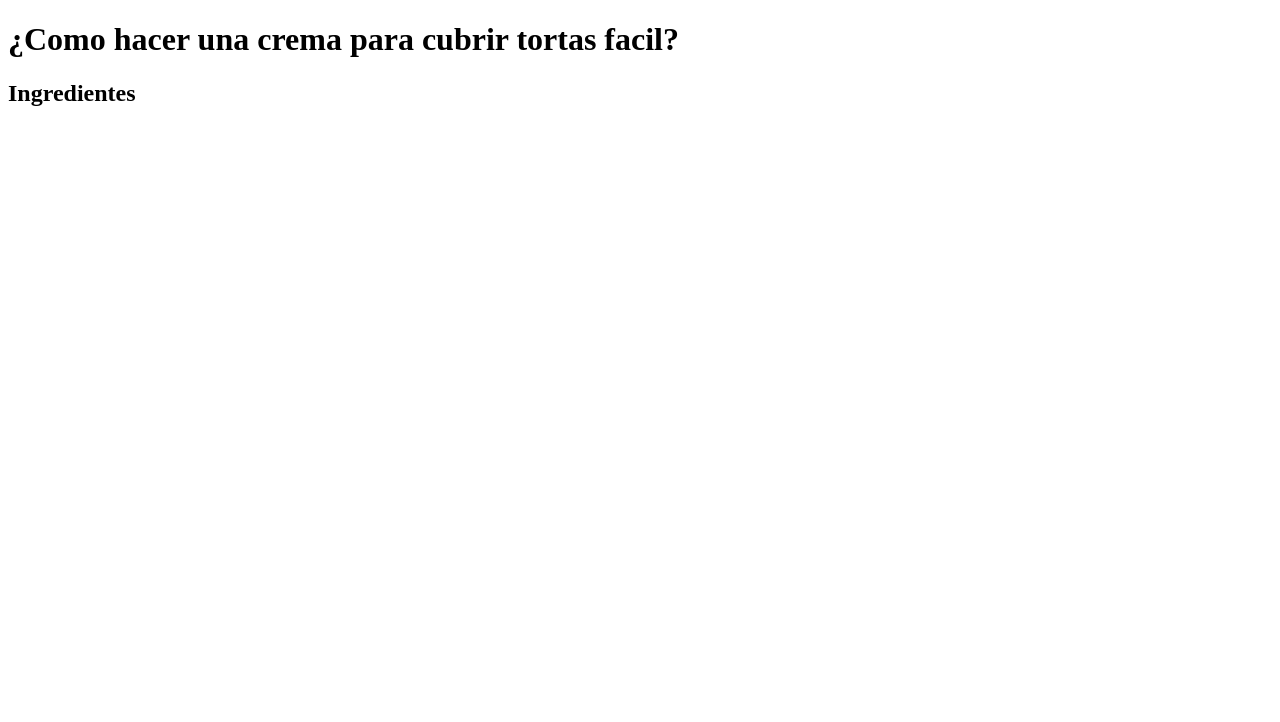
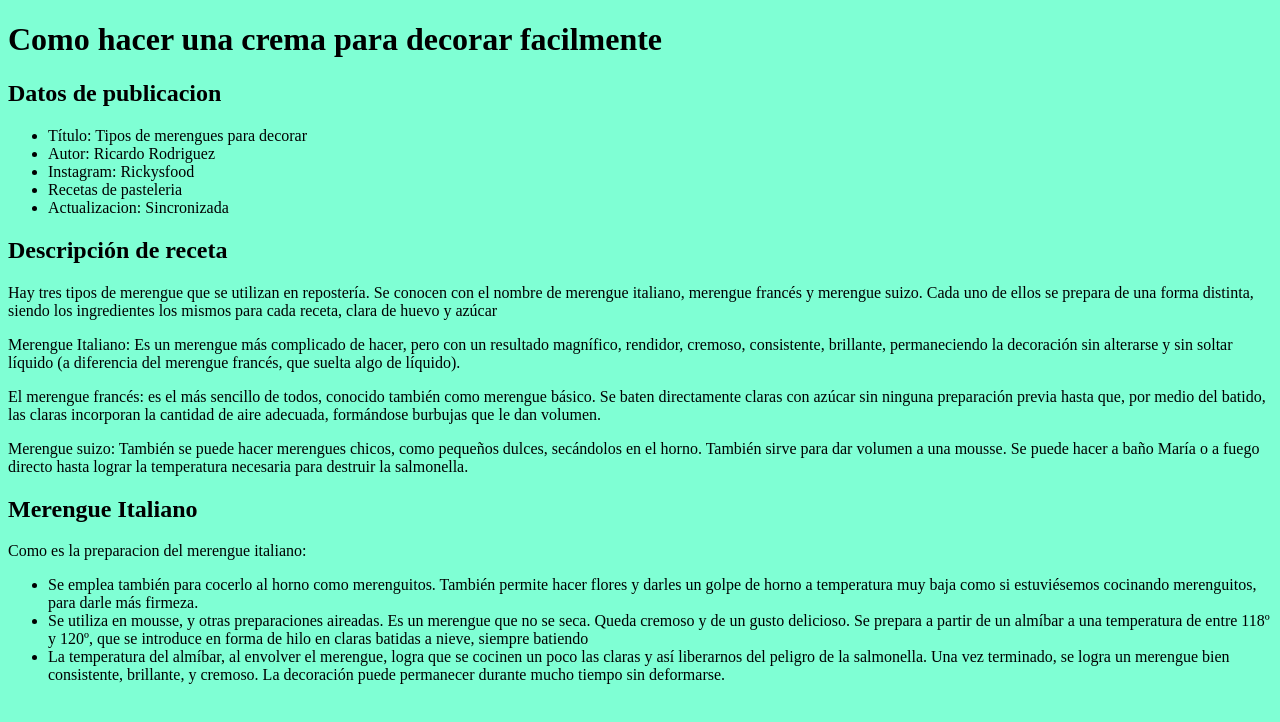
Before and after one commit to ricardojose0596/RicardoRodriguez, a plain HTML site: page Index.html in a window 1280 px wide. Drawn offline with Linux system fonts and the light colour scheme.

Commit message:
Preparacion de tipos de merengues, cambios nuevos

```diff
--- a/Index.html
+++ b/Index.html
@@ -5,11 +5,83 @@
     <meta http-equiv="X-UA-Compatible" content="IE=edge">
     <meta name="viewport" content="width=device-width, initial-scale=1.0">
     <title>Git VSCode</title>
+
+    <style>
+        label{
+          display: block;
+          float: Center;
+          width: 130px;
+        }
+        body{
+          background-color: aquamarine;
+
+          }
+      </style>
 </head>
 <body>
+    <h1>Como hacer una crema para decorar facilmente</h1>
 
-    <h1> ¿Como hacer una crema para cubrir tortas facil?</h1>
-    <h2> Ingredientes</h2>
+    <div id="dt">
+    <h2>Datos de publicacion</h2>
+
+    <ul>
+    <li>Título: Tipos de merengues para decorar</li>
+    <li>Autor: Ricardo Rodriguez</li>
+    <li>Instagram: Rickysfood </li>
+    <li>Recetas de pasteleria</li>
+    <li>Actualizacion: Sincronizada </li>
+    </ul>
+    </div>
+
+    <div id="ppl">
+    <h2>Descripción de receta</h2>
+
+    <p>
+        Hay tres tipos de merengue que se utilizan en repostería.
+        Se conocen con el nombre de merengue italiano, merengue francés y merengue suizo.
+        Cada uno de ellos se prepara de una forma distinta, siendo los ingredientes los mismos para cada receta, clara de huevo y azúcar
+
+    </p>
+
+    <p>
+        Merengue Italiano: Es un merengue más complicado de hacer, pero con un resultado magnífico, rendidor, cremoso, consistente, brillante, permaneciendo la decoración sin alterarse y sin soltar líquido (a diferencia del merengue francés, que suelta algo de líquido).
+    </p>
+
+    <p>
+        El merengue francés: es el más sencillo de todos, conocido también como merengue básico.
+        Se baten directamente claras con azúcar sin ninguna preparación previa hasta que, por medio del batido, las claras incorporan la cantidad de aire adecuada, formándose burbujas que le dan volumen.
+
+    </p>
+
+    <p>
+        Merengue suizo: También se puede hacer merengues chicos, como pequeños dulces, secándolos en el horno. También sirve para dar volumen a una mousse.
+Se puede hacer a baño María o a fuego directo hasta lograr la temperatura necesaria para destruir la salmonella.
+
+
+    </p>
+
+
+    <h2>Merengue Italiano</h2>
+
+    <p>
+    Como es la preparacion del merengue italiano:
+    </p>
+
+    <ul id="cndo">
+    <li>Se emplea también para cocerlo al horno como merenguitos. También permite hacer flores  y darles un golpe de horno a temperatura muy baja como si estuviésemos cocinando merenguitos, para darle más firmeza.</li>
+
+    <li>Se utiliza en mousse, y otras preparaciones aireadas.
+        Es un merengue que no se seca. Queda cremoso y de un gusto delicioso.
+        Se prepara a partir de un almíbar a una temperatura de entre 118º y 120º, que se introduce en forma de hilo en claras batidas a nieve, siempre batiendo
+        </li>
+
+    <li>La temperatura del almíbar, al envolver el merengue, logra que se cocinen un poco las claras y así liberarnos del peligro de la salmonella.
+        Una vez terminado, se logra un merengue bien consistente, brillante, y cremoso.
+        La decoración puede permanecer durante mucho tiempo sin deformarse.
+        </li>
+    </ul>
+    </div>
+
 
 </body>
 </html>
```
